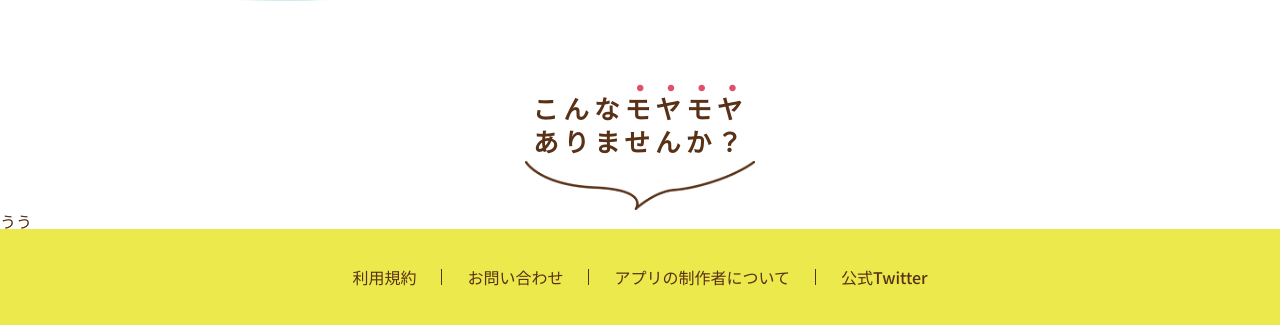
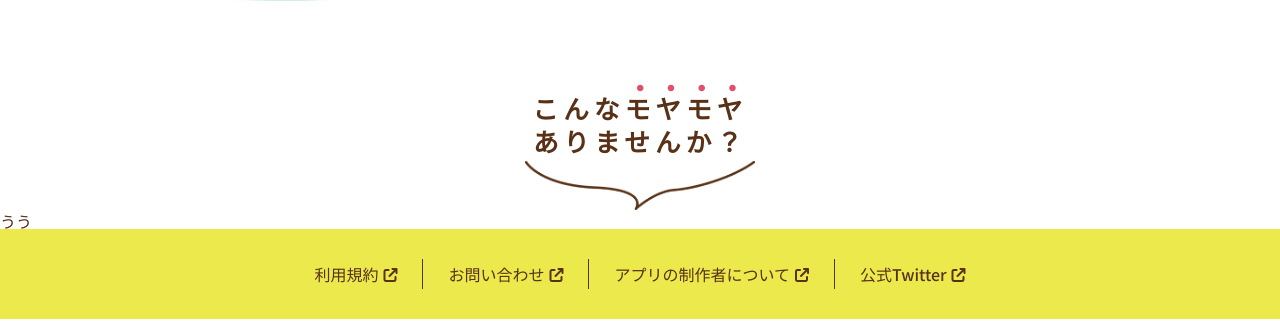
Before and after one commit to yuhakimura/sota-app-attaraiina, a plain HTML site: page index.html in a window 1280 px wide. Shown: the part 684-1009 px from the top of the page. Drawn offline with nearby package versions, Linux system fonts and the light colour scheme; a web font is replaced by a local one.

Commit message:
footerにflex-wrapをつけた

```diff
--- a/css/stylesheet.css
+++ b/css/stylesheet.css
@@ -222,14 +222,17 @@ h2{
 .footer-list{
     display: flex;
     justify-content: center;
+    flex-wrap: wrap;
     background-color: #ebe94c;
-    padding:40px 5%;
+    padding:30px 5%;
     text-align: center;
 }
 
-.footer-list li{
+.footer-list li span{
     font-family: 'noto sans jp';
     font-weight: 500;
+    margin-right: 5px;
+    line-height: 30px;
 }
 
 .footer-list li:not(:last-child){
--- a/index.html
+++ b/index.html
@@ -23,6 +23,7 @@
     <link rel="preconnect" href="https://fonts.gstatic.com" crossorigin>
     <link href="https://fonts.googleapis.com/css2?family=Noto+Emoji:wght@300;400;500;600;700&family=Noto+Sans+JP:wght@100;300;400;500;700;900&display=swap" rel="stylesheet">
     <link rel="stylesheet" href="css/stylesheet.css">
+    <link href="https://cdnjs.cloudflare.com/ajax/libs/font-awesome/6.1.1/css/all.min.css" rel="stylesheet">
     <link rel="icon" href="img/app-icon.png">
 </head>
 <body>
@@ -75,10 +76,10 @@
 
     <footer>
         <ul class="footer-list">
-            <li>利用規約</li>
-            <li>お問い合わせ</li>
-            <li>アプリの制作者について</li>
-            <li>公式Twitter</li>
+            <li><span>利用規約</span><i class="fa-solid fa-0.8g fa-arrow-up-right-from-square"></i></li>
+            <li><span>お問い合わせ</span><i class="fa-solid fa-0.8g fa-arrow-up-right-from-square"></i></li>
+            <li><span>アプリの制作者について</span><i class="fa-solid fa-0.8g fa-arrow-up-right-from-square"></i></li>
+            <li><span>公式Twitter</span><i class="fa-solid fa-0.8g fa-arrow-up-right-from-square"></i></li>
         </ul>
     </footer>
 
```
